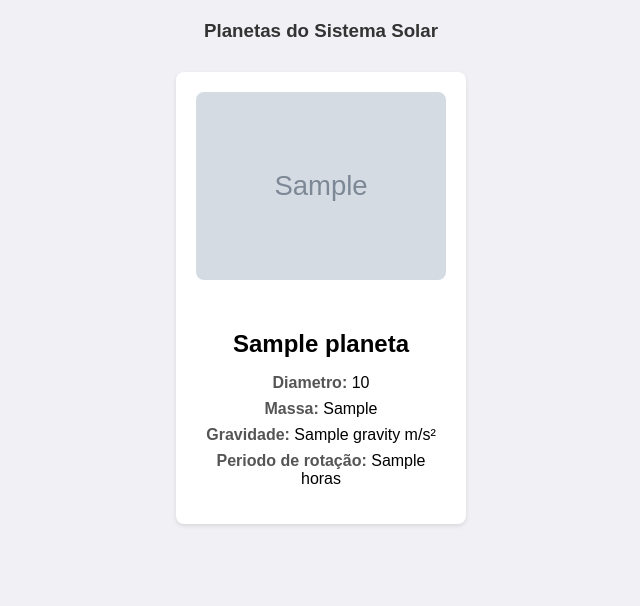
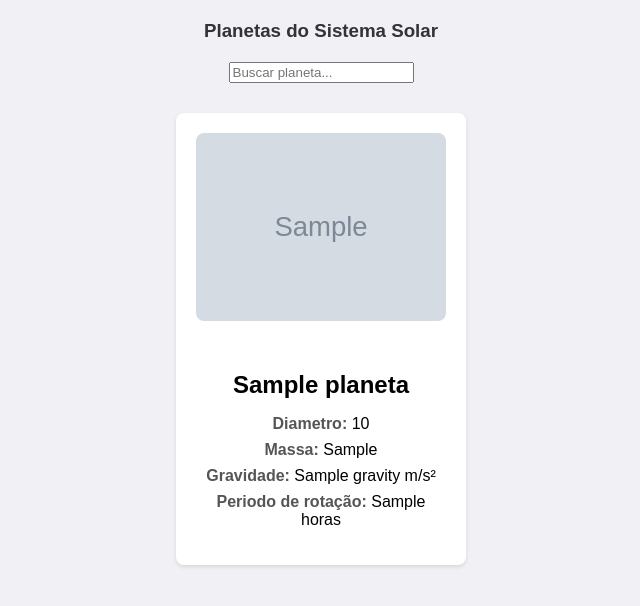
Before and after one commit to lucasnparreira/solar_system, a Flask app: template templates/index.html in a window 1280 px wide. Shown: the top 606 px of the page, without its empty margins (319-959 px from the left). Run offline with Flask 3, Linux system fonts and the light colour scheme; the template is opened without the code that fills it: most values are stand-ins (such as "Sample title", 1, 10 or a date in 2020); grey boxes marked "Sample" are stand-in pictures.

Commit message:
feat: Implementing search field

```diff
--- a/static/styles.css
+++ b/static/styles.css
@@ -5,7 +5,7 @@ body {
     padding: 0;
 }
 
-h3 {
+h3, .search-container {
     text-align: center;
     color: #333;
     margin-top: 20px;
--- a/templates/index.html
+++ b/templates/index.html
@@ -9,7 +9,10 @@
 </head>
 <body>
     <h3>Planetas do Sistema Solar</h3>
-    <div class="container">
+    <div class="search-container">
+        <input type="text" id="search" onkeyup="filterPlanets()" placeholder="Buscar planeta...">
+    </div>
+    <div id="planet-cards" class="container">
         {% for planeta in planetas %}
             <div class="planet-card" onclick="openModal('{{ planeta['image'] }}', '{{ planeta['englishName'] }}')">
                 <img src="{{ planeta['image'] }}" alt="{{ planeta['englishName'] }}" class="planet-image">
@@ -24,7 +27,7 @@
         {% endfor %}
     </div>
 
-    <div id="modal" class="modal">
+    <div id="modal" class="modal" onclick="closeModalOnClick(event)">
         <span class="close" onclick="closeModal()">&times;</span>
         <img class="modal-content" id="modal-img">
         <div id="caption"></div>
@@ -47,11 +50,35 @@
         modal.style.display = "none";
     }
 
+    function closeModalOnClick(event) {
+        if (event.target === modal) {
+            closeModal();
+        }
+    }
+
     window.click = function(event) {
         var modal = document.getElementById("modal");
         if (event.target === modal) {
             closeModal();
         }
     }
+
+    function filterPlanets(){
+        var input, filter, cards, cardContainer, h4, i, txtValue;
+        input = document.getElementById('search');
+        filter = input.value.toUpperCase();
+        cardContainer = document.getElementById('planet-cards');
+        cards = cardContainer.getElementsByClassName('planet-card');
+
+        for (i=0; i < cards.length; i++) {
+            h4 = cards[i].getElementsByTagName('h4')[0];
+            txtValue = h4.textContent || h4.innerText;
+            if (txtValue.toUpperCase().indexOf(filter) > -1) {
+                cards[i].style.display = "";
+            } else {
+                cards[i].style.display = "none";
+            }
+        }
+    }
 </script>
 </html>
```
